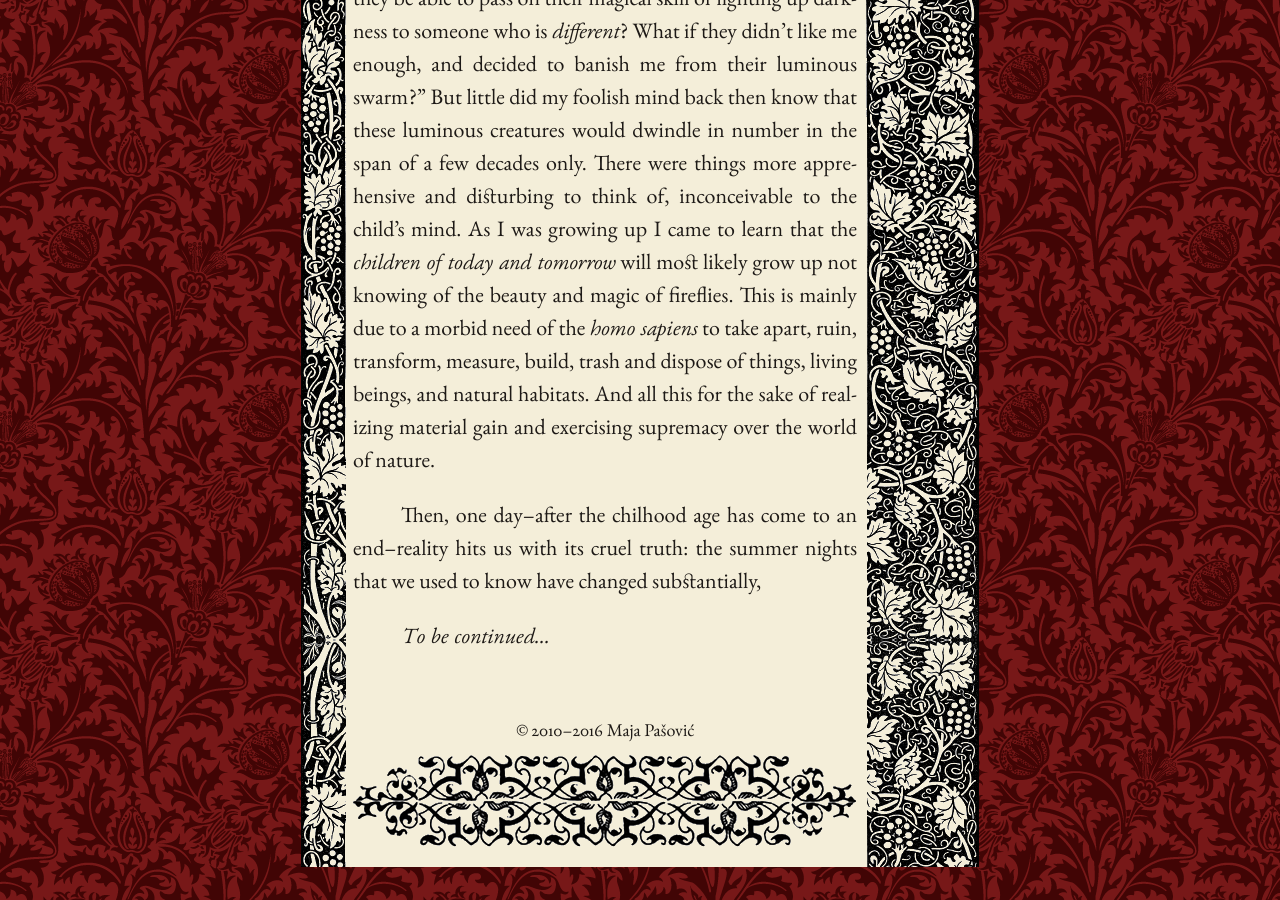
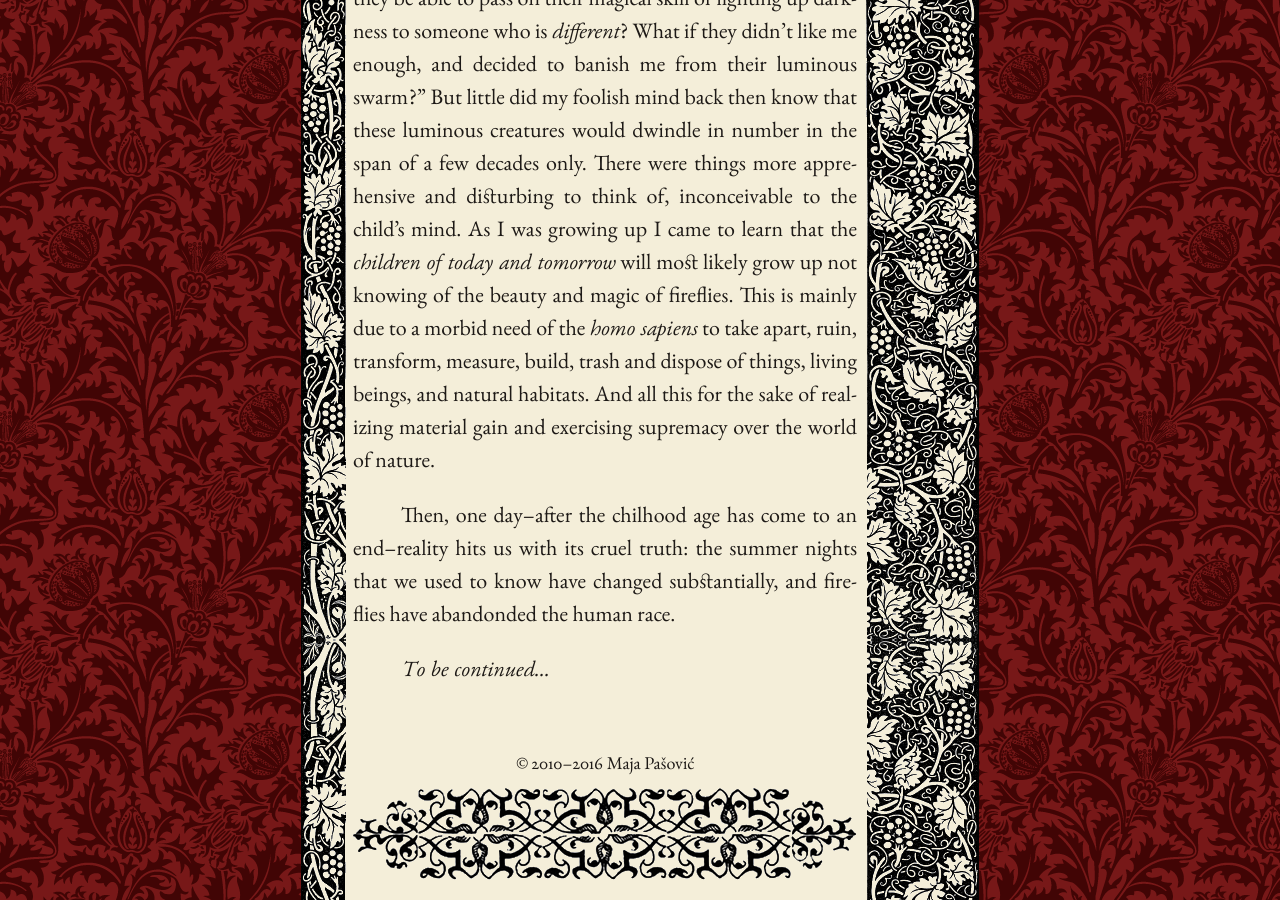
Before and after one commit to mpasovic/majapasovic.org, a Jekyll site: the page built from _posts/2016-07-06-a-lamenting-song-for-fireflies-progressive-destruction-of-the-environment-and-its-consequences.md, in a window 1280 px wide and 900 px high, scrolled down 2321 px. Built offline with Jekyll 4.4.1, drawn with Linux system fonts in a browser that asks for light colours; nearby versions of some CDN libraries.

Commit message:
Updated 2016-07-06-a-lamenting-song-for-fireflies-progressive-destruction-of-the-environment-and-its-consequences.md

```diff
--- a/_posts/2016-07-06-a-lamenting-song-for-fireflies-progressive-destruction-of-the-environment-and-its-consequences.md
+++ b/_posts/2016-07-06-a-lamenting-song-for-fireflies-progressive-destruction-of-the-environment-and-its-consequences.md
@@ -25,6 +25,6 @@ title: >-
 *****
 As a child, I wondered if fireflies came out at night from a mysterious land/habitat, invisible to humans. A never-ending stream of questions titillated my youthful imagination: "How could I reach their habitat? Even if there was a way to reach it, would I be welcomed into their *community*? Would they be able to pass on their magical skill of lighting up darkness to someone who is *different*? What if they didn't like me enough, and decided to banish me from their luminous swarm?" But little did my foolish mind back then know that these luminous creatures would dwindle in number in the span of a few decades only. There were things more apprehensive and disturbing to think of, inconceivable to the child's mind. As I was growing up I came to learn that the *children of today and tomorrow* will most likely grow up not knowing of the beauty and magic of fireflies. This is mainly due to a morbid need of the *homo sapiens* to take apart, ruin, transform, measure, build, trash and dispose of things, living beings, and natural habitats. And all this for the sake of realizing material gain and exercising supremacy over the world of nature.
 
-Then, one day--after the chilhood age has come to an end--reality hits us with its cruel truth: the summer nights that we used to know have changed substantially,
+Then, one day--after the chilhood age has come to an end--reality hits us with its cruel truth: the summer nights that we used to know have changed substantially, and fireflies have abandonded the human race.
 
 *To be continued...*
```
